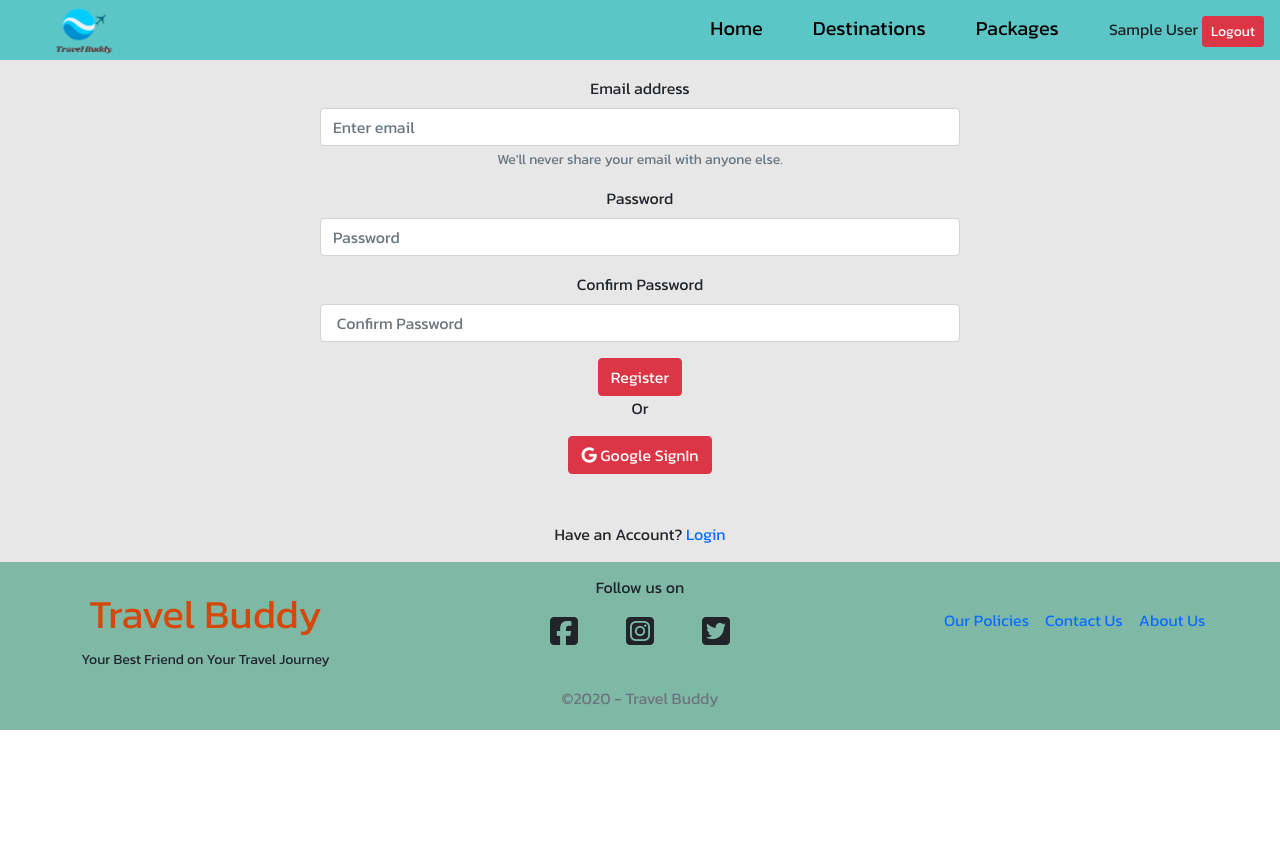
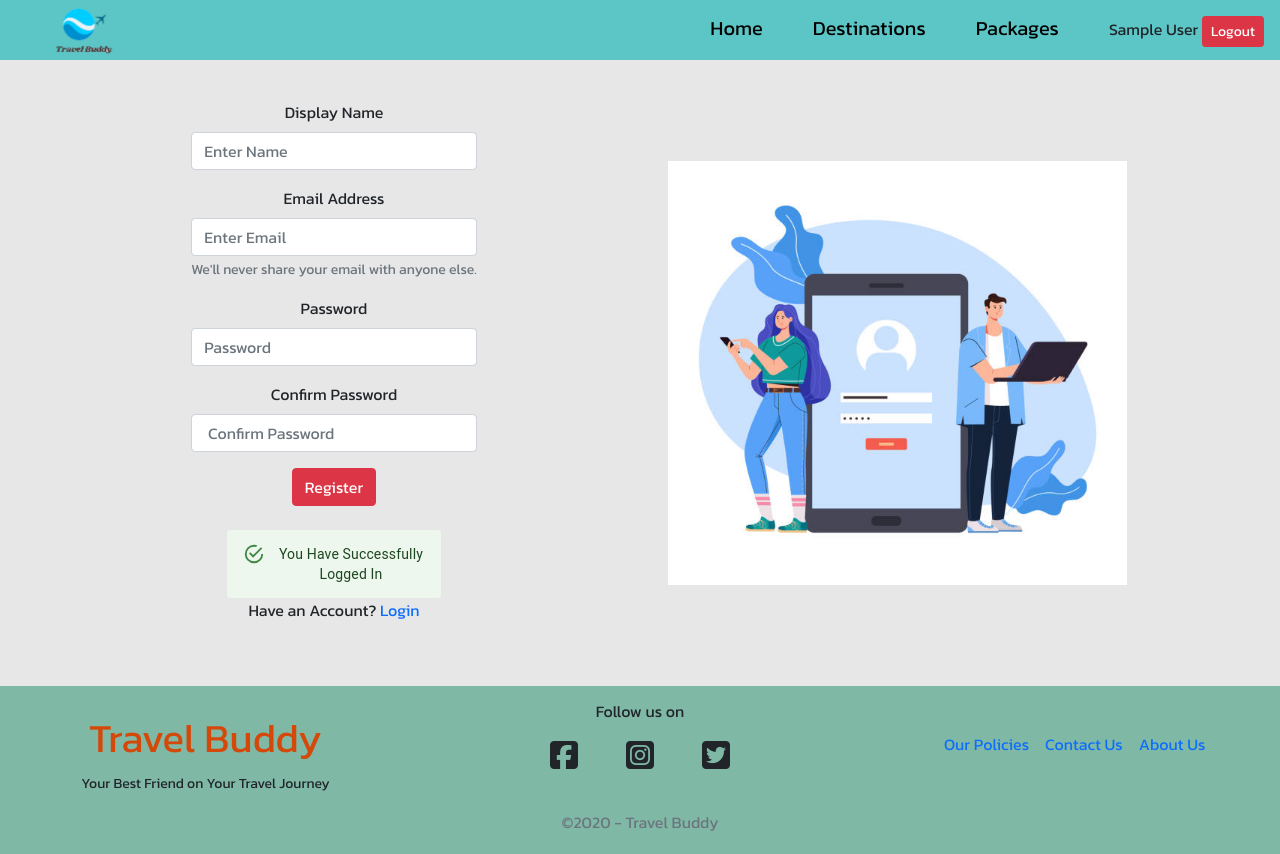
Before and after one commit to MehediHasanAshik/travel-buddy-reactapp, a React (Create React App) app: page /register in a window 1280 px wide. Before the commit the page ends 800 px from the top, so only its background shows below. Built offline with nearby package versions, Linux system fonts and the light colour scheme; no server answers; sample sign-in values are in the browser's storage.

Commit message:
improved

```diff
--- a/package.json
+++ b/package.json
@@ -3,6 +3,10 @@
   "version": "0.1.0",
   "private": true,
   "dependencies": {
+    "@emotion/react": "^11.10.4",
+    "@emotion/styled": "^11.10.4",
+    "@mui/material": "^5.10.8",
+    "@mui/styled-engine-sc": "^5.10.6",
     "@testing-library/jest-dom": "^5.16.4",
     "@testing-library/react": "^13.3.0",
     "@testing-library/user-event": "^13.5.0",
@@ -16,6 +20,7 @@
     "react-rating": "^2.0.5",
     "react-router-dom": "^6.3.0",
     "react-scripts": "5.0.1",
+    "styled-components": "^5.3.6",
     "web-vitals": "^2.1.4"
   },
   "scripts": {
--- a/src/Hook/useFirebase.js
+++ b/src/Hook/useFirebase.js
@@ -1,41 +1,104 @@
-import React, { useEffect, useState } from 'react';
-import { getAuth, GoogleAuthProvider, onAuthStateChanged, signInWithPopup, signOut } from "firebase/auth";
-import firebaseAuthentication from '../Firebase/firebase.init';
+import { useEffect, useState } from "react";
+import {
+  createUserWithEmailAndPassword,
+  getAuth,
+  GoogleAuthProvider,
+  onAuthStateChanged,
+  signInWithEmailAndPassword,
+  signInWithPopup,
+  signOut,
+  updateProfile,
+} from "firebase/auth";
+import firebaseAuthentication from "../Firebase/firebase.init";
 
 firebaseAuthentication();
 const googleProvider = new GoogleAuthProvider();
 
 const useFirebase = () => {
   const [user, setUser] = useState({});
-    const [error, setError] = useState('');
+  const [error, setError] = useState("");
+  const [isLoading, setIsLoading] = useState(false);
+
   const auth = getAuth();
 
-    const signInUsingGoogle = () => {
-        return signInWithPopup(auth, googleProvider)
-    }
+  //register by email and pass
+  const registerUser = (email, password, name) => {
+    setIsLoading(true);
+    createUserWithEmailAndPassword(auth, email, password)
+      .then((userCredential) => {
+        setError("");
+        const newUser = { email, displayName: name };
+        setUser(newUser);
+        //save user to database
+        // saveUser(email, name, "POST");
+        //send name to firebase after creation
+        updateProfile(auth.currentUser, {
+          displayName: name,
+        })
+          .then(() => {})
+          .catch((error) => {
+            setError(error.message);
+          });
+      })
+      .catch((error) => {
+        setError(error.message);
+      })
+      .finally(() => setIsLoading(false));
+  };
+
+  //login User
+  const loginUser = (email, password, navigate, privateLink) => {
+    setIsLoading(true);
+    signInWithEmailAndPassword(auth, email, password)
+      .then((userCredential) => {
+        navigate(privateLink);
+        setError("");
+      })
+      .catch((error) => {
+        setError(error.message);
+      })
+      .finally(() => setIsLoading(false));
+  };
+
+  //sign in with google pop-up
+  const signInUsingGoogle = (navigate, privateLink) => {
+    setIsLoading(true);
+    signInWithPopup(auth, googleProvider)
+      .then((result) => {
+        navigate(privateLink);
+        setError("");
+      })
+      .catch((error) => {
+        setError(error.message);
+      })
+      .finally(() => setIsLoading(false));
+  };
 
   const logout = () => {
-        signOut(auth)
-            .then(() => {
-                setUser({})
-            })
-    }
+    signOut(auth).then(() => {
+      setUser({});
+    });
+  };
 
   useEffect(() => {
+    const unSub = () =>
       onAuthStateChanged(auth, (user) => {
         if (user) {
-                setUser(user)
+          setUser(user);
         }
-        })
-    }, [])
+      });
+    return () => unSub();
+  }, []);
 
   return {
     user,
     error,
     signInUsingGoogle,
-        logout
-
-    }
+    logout,
+    isLoading,
+    registerUser,
+    loginUser,
+  };
 };
 
 export default useFirebase;
--- a/src/pages/Login/Login.js
+++ b/src/pages/Login/Login.js
@@ -1,30 +1,41 @@
-import React from 'react';
-import { Button, Form } from 'react-bootstrap';
-import { Link, useLocation, useNavigate } from 'react-router-dom';
-import useAuth from '../../Hook/useAuth';
+import { Alert, CircularProgress } from "@mui/material";
+import React from "react";
+import { Button, Form } from "react-bootstrap";
+import { Link, useLocation, useNavigate } from "react-router-dom";
+import useAuth from "../../Hook/useAuth";
+import login from "../../assets/images/login.jpg";
+import { useState } from "react";
 
 const Login = () => {
-    const { signInUsingGoogle } = useAuth();
+  const [email, setEmail] = useState("");
+  const [password, setPassword] = useState("");
+
+  const { signInUsingGoogle, isLoading, user, loginUser } = useAuth();
   const navigate = useNavigate();
   const location = useLocation();
-    const redirect_url = location.state?.from || '/allpackages';
+  const privateLink = location.state?.from;
 
-    const handleGoogleSignIn = () => {
-        signInUsingGoogle()
-        .then(result => {
-          navigate(redirect_url)
-        })
-        .catch(error => {
-            console.log(error.message)
-        })
-    }
+  const handleGoogleSignIn = (e) => {
+    e.preventDefault();
+    signInUsingGoogle(navigate, privateLink);
+  };
+
+  const handleOnSubmit = (e) => {
+    e.preventDefault();
+    loginUser(email, password, navigate, privateLink);
+  };
 
   return (
-        <div>
-            <Form className='w-50 mx-auto'>
+    <div className="d-lg-flex justify-content-around sm-none">
+      <div className="p-5 mx-auto pt-4">
+        <Form onSubmit={handleOnSubmit}>
           <Form.Group className="mb-3 mt-3" controlId="formBasicEmail">
-                    <Form.Label>Email address</Form.Label>
-                    <Form.Control type="email" placeholder="Enter email" />
+            <Form.Label>Email Address</Form.Label>
+            <Form.Control
+              type="email"
+              onChange={(e) => setEmail(e.target?.value)}
+              placeholder="Enter email"
+            />
             <Form.Text className="text-muted">
               We'll never share your email with anyone else.
             </Form.Text>
@@ -32,7 +43,11 @@ const Login = () => {
 
           <Form.Group className="mb-3" controlId="formBasicPassword">
             <Form.Label>Password</Form.Label>
-                    <Form.Control type="password" placeholder="Password" />
+            <Form.Control
+              type="password"
+              onChange={(e) => setPassword(e.target?.value)}
+              placeholder="Password"
+            />
           </Form.Group>
 
           <Button variant="danger" type="submit">
@@ -40,8 +55,27 @@ const Login = () => {
           </Button>
         </Form>
         <p> Or</p>
-            <Button variant='danger' className='mb-5' onClick={handleGoogleSignIn}> <i className="fa-brands fa-google"></i> Google SignIn</Button>
-            <p>New on website? <Link className='text-decoration-none' to='/register'>Register</Link></p>
+        <Button variant="danger" className="mb-5" onClick={handleGoogleSignIn}>
+          {" "}
+          <i className="fa-brands fa-google"></i> Google SignIn
+        </Button>
+        <br />
+        {isLoading && <CircularProgress />}
+        {user.email && (
+          <Alert sx={{ width: "75%", margin: "auto" }} severity="success">
+            You Have Successfully Logged In{" "}
+          </Alert>
+        )}
+        <p>
+          New on website?{" "}
+          <Link className="text-decoration-none" to="/register">
+            Register
+          </Link>
+        </p>
+      </div>
+      <div className="d-lg-flex align-items-center">
+        <img width="75%" src={login} alt="" />
+      </div>
     </div>
   );
 };
--- a/src/pages/PrivateRoute/PrivateRoute.js
+++ b/src/pages/PrivateRoute/PrivateRoute.js
@@ -1,16 +1,20 @@
+import { CircularProgress } from '@mui/material';
 import React from 'react';
-import { Navigate} from 'react-router-dom';
+import { Navigate, useLocation } from 'react-router-dom';
 import useAuth from '../../Hook/useAuth';
 
 const PrivateRoute = ({ children }) => {
-    const { user } = useAuth();
-    return (
-        <div>
-            {
-                user.email ? children : <Navigate to="/login" />
-            }
-        </div>
-    );
+    const { user, isLoading } = useAuth();
+    let location = useLocation();
+
+    if (isLoading) { return <CircularProgress /> }
+    if (user.email) {
+        return children;
+    }
+
+    return <Navigate
+        to='/login'
+        state={{ from: location }} />
 };
 
 export default PrivateRoute;
--- a/src/pages/Register/Register.js
+++ b/src/pages/Register/Register.js
@@ -1,38 +1,115 @@
-import React from 'react';
-import { Button, Form } from 'react-bootstrap';
-import { Link} from 'react-router-dom';
-import useAuth from '../../Hook/useAuth';
+import React, { useState } from "react";
+import { Button, Form } from "react-bootstrap";
+import { Link } from "react-router-dom";
+import useAuth from "../../Hook/useAuth";
+import login from "../../assets/images/login.jpg";
+import { Alert, CircularProgress } from "@mui/material";
 
 const Register = () => {
-    const {signInUsingGoogle} = useAuth();
+  const [registerData, setRegisterData] = useState({});
+
+  const { isLoading, user, error, registerUser } = useAuth();
+
+  const handleOnBlur = (e) => {
+    const field = e.target.name;
+    const value = e.target.value;
+    const newRegisterData = { ...registerData };
+    newRegisterData[field] = value;
+    setRegisterData(newRegisterData);
+  };
+
+  console.log(registerData)
+
+  const handleFormSubmit = (e) => {
+    if (registerData.password !== registerData.password2) {
+      alert(`Your password didn't match`);
+      return;
+    }
+    registerUser(registerData.email, registerData.password, registerData.name);
+
+    e.preventDefault();
+  };
+
   return (
-        <div>
-            <Form className='w-50 mx-auto'>
-                <Form.Group className="mb-3 mt-3" controlId="formBasicEmail">
-                    <Form.Label>Email address</Form.Label>
-                    <Form.Control type="email" placeholder="Enter email" />
+    <div className="d-lg-flex justify-content-around sm-none">
+      <div className="p-5 mx-auto pt-4">
+        <Form onSubmit={handleFormSubmit}>
+          <Form.Group
+            onBlur={handleOnBlur}
+            className="mb-3 mt-3"
+            controlId="formBasicName"
+          >
+            <Form.Label>Display Name</Form.Label>
+            <Form.Control type="text" name="name" placeholder="Enter Name" />
+          </Form.Group>
+
+          <Form.Group
+            onBlur={handleOnBlur}
+            className="mb-3 mt-3"
+            controlId="formBasicEmail"
+          >
+            <Form.Label>Email Address</Form.Label>
+            <Form.Control type="email" name="email" placeholder="Enter Email" />
             <Form.Text className="text-muted">
               We'll never share your email with anyone else.
             </Form.Text>
           </Form.Group>
 
-                <Form.Group className="mb-3" controlId="formBasicPassword">
+          <Form.Group
+            onBlur={handleOnBlur}
+            className="mb-3"
+            controlId="formBasicPassword"
+          >
             <Form.Label>Password</Form.Label>
-                    <Form.Control type="password" placeholder="Password" />
+            <Form.Control
+              type="password"
+              name="password"
+              placeholder="Password"
+            />
           </Form.Group>
 
-                <Form.Group className="mb-3" controlId="formBasicPassword">
+          <Form.Group
+            onBlur={handleOnBlur}
+            className="mb-3"
+            controlId="formBasicPassword2"
+          >
             <Form.Label> Confirm Password</Form.Label>
-                    <Form.Control type="password" placeholder=" Confirm Password" />
+            <Form.Control
+              type="password"
+              name="password2"
+              placeholder=" Confirm Password"
+            />
           </Form.Group>
 
           <Button variant="danger" type="submit">
             Register
           </Button>
         </Form>
-            <p> Or</p>
-            <Button variant='danger' className='mb-5' onClick={signInUsingGoogle}> <i className="fa-brands fa-google"></i> Google SignIn</Button>
-            <p>Have an Account? <Link className='text-decoration-none' to='/login'>Login</Link></p>
+
+        <br />
+
+        {isLoading && <CircularProgress />}
+        {user.email && (
+          <Alert sx={{ width: "75%", margin: "auto" }} severity="success">
+            You Have Successfully Logged In
+          </Alert>
+        )}
+        {error && (
+          <Alert sx={{ width: "75%", margin: "auto" }} severity="error">
+            {error}
+          </Alert>
+        )}
+
+        <p>
+          Have an Account?{" "}
+          <Link className="text-decoration-none" to="/login">
+            Login
+          </Link>
+        </p>
+      </div>
+      <div className="d-lg-flex align-items-center">
+        <img width="75%" src={login} alt="" />
+      </div>
     </div>
   );
 };
--- a/src/pages/Shared/Header/Header.js
+++ b/src/pages/Shared/Header/Header.js
@@ -1,6 +1,6 @@
 import React from 'react';
 import { Button } from 'react-bootstrap';
-import { Link, NavLink } from 'react-router-dom';
+import { NavLink } from 'react-router-dom';
 import logo from '../../../assets/images/logo.png'
 import useAuth from '../../../Hook/useAuth';
 import './Header.css'
```
Also changed, not shown: src/pages/Shared/Footer/Footer.js (+27 -15 lines), src/assets/images/login.jpg (added), 1 other file (tests, documents, lock files or other folders). Lines whose indentation alone changed are shown as unchanged.
